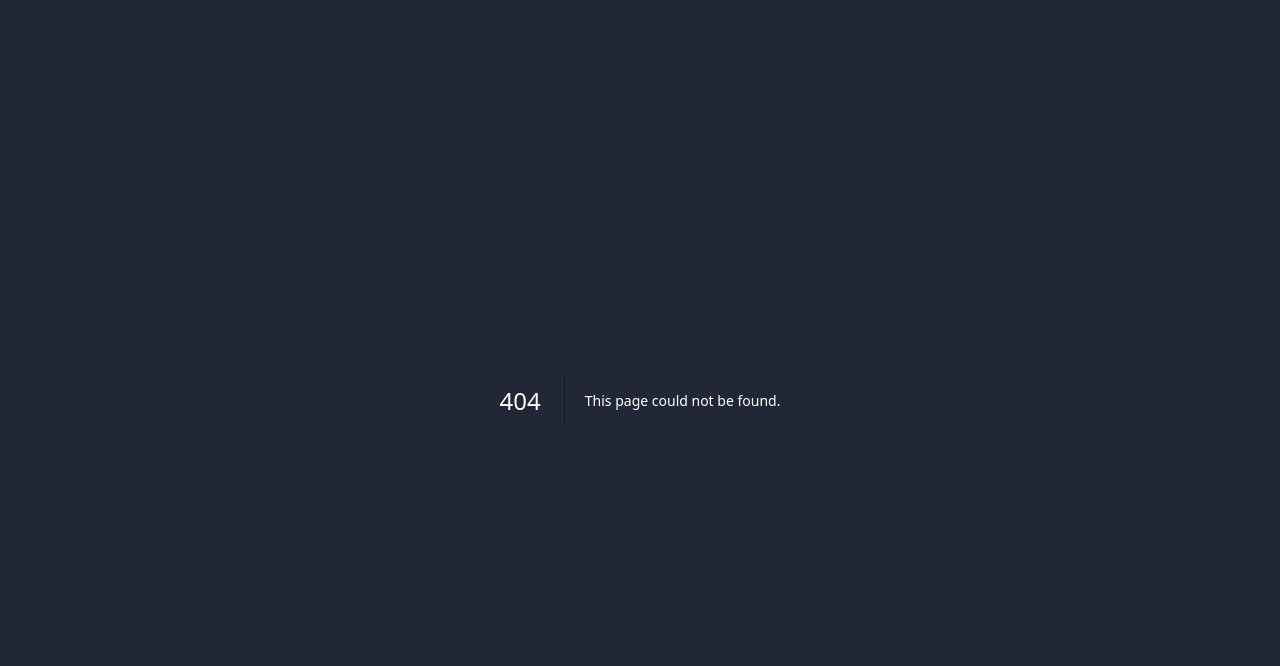
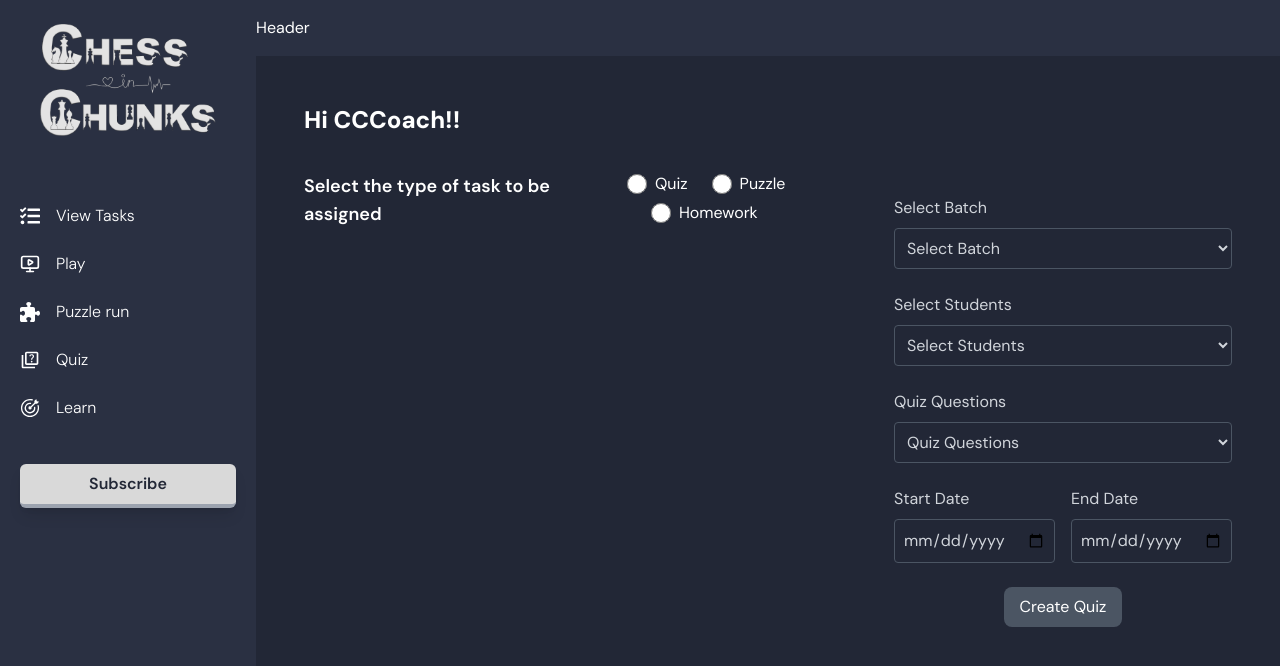
Before and after one commit to MirageTHE69/chessnchunks-frontend, a Next.js app: page /upload-tasks in a window 1280 px wide. Before the commit this address had no page. Shown: the top 666 px of the page. Built offline with nearby package versions, Linux system fonts and the light colour scheme.

Commit message:
form added

```diff
--- /dev/null
+++ b/src/app/(main)/upload-tasks/page.tsx
@@ -0,0 +1,102 @@
+import { PageHeader } from "@/components/page-header";
+
+type Props = {};
+
+export default function Page(props: Props) {
+  return (
+    <div className="w-full p-8">
+      <PageHeader title="Hi CCCoach!!" />
+
+      {/* Form Section */}
+      <div className="mt-8 flex">
+        <h2 className="text-lg font-semibold">Select the type of task to be assigned</h2>
+
+        <div className="ml-5 space-x-6">
+          {/* Quiz Radio Button */}
+          <label className="inline-flex items-center">
+            <input
+              type="radio"
+              name="taskType"
+              value="quiz"
+              className="form-radio h-5 w-5 border border-white text-transparent checked:bg-darkblue checked:border-darkblue focus:ring-0"
+            />
+            <span className="ml-2 text-white-700">Quiz</span>
+          </label>
+
+          {/* Puzzle Radio Button */}
+          <label className="inline-flex items-center">
+            <input
+              type="radio"
+              name="taskType"
+              value="puzzle"
+              className="form-radio h-5 w-5 border border-white text-transparent checked:bg-darkblue checked:border-darkblue focus:ring-0"
+            />
+            <span className="ml-2 text-white-700">Puzzle</span>
+          </label>
+
+          {/* Homework Radio Button */}
+          <label className="inline-flex items-center">
+            <input
+              type="radio"
+              name="taskType"
+              value="homework"
+              className="form-radio h-5 w-5 border border-white text-transparent checked:bg-darkblue checked:border-darkblue focus:ring-0"
+            />
+            <span className="ml-2 text-white-700">Homework</span>
+          </label>
+
+        </div>
+        <form className="mt-6 space-y-6">
+          <div>
+            <label className="block text-gray-300">Select Batch</label>
+            <select className="w-full mt-2 p-2 bg-transparent border border-gray-600 rounded text-gray-300">
+              <option>Select Batch</option>
+            </select>
+          </div>
+
+          <div>
+            <label className="block text-gray-300">Select Students</label>
+            <select className="w-full mt-2 p-2 bg-transparent border border-gray-600 rounded text-gray-300">
+              <option>Select Students</option>
+            </select>
+          </div>
+
+          <div>
+            <label className="block text-gray-300">Quiz Questions</label>
+            <select className="w-full mt-2 p-2 bg-transparent border border-gray-600 rounded text-gray-300">
+              <option>Quiz Questions</option>
+            </select>
+          </div>
+
+          <div className="flex space-x-4">
+            <div className="w-full">
+              <label className="block text-gray-300">Start Date</label>
+              <input
+                type="date"
+                className="w-full mt-2 p-2 bg-transparent border border-gray-600 rounded text-gray-300"
+              />
+            </div>
+
+            <div className="w-full">
+              <label className="block text-gray-300">End Date</label>
+              <input
+                type="date"
+                className="w-full mt-2 p-2 bg-transparent border border-gray-600 rounded text-gray-300"
+              />
+            </div>
+          </div>
+
+          {/* Submit Button */}
+          <div className="flex justify-center mt-6">
+            <button
+              type="submit"
+              className="bg-gray-600 hover:bg-gray-700 text-white py-2 px-4 rounded-lg"
+            >
+              Create Quiz
+            </button>
+          </div>
+        </form>
+      </div>
+    </div>
+  );
+}
```
